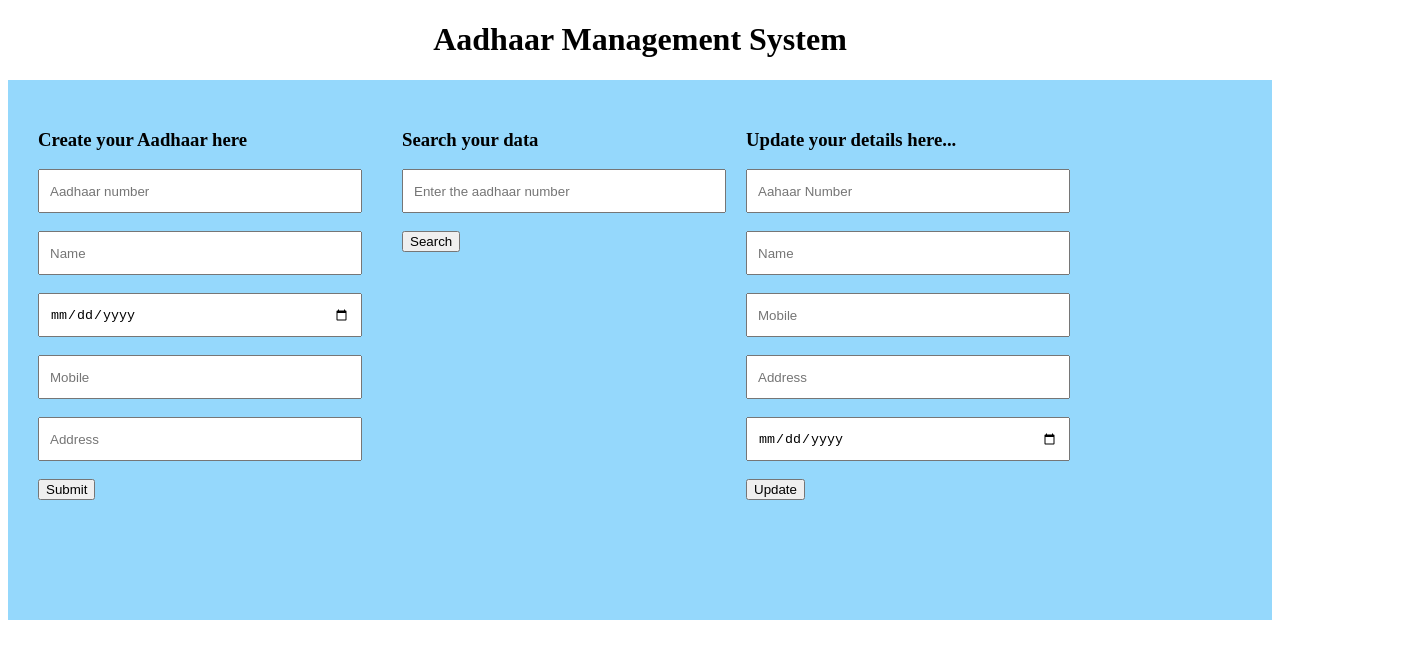
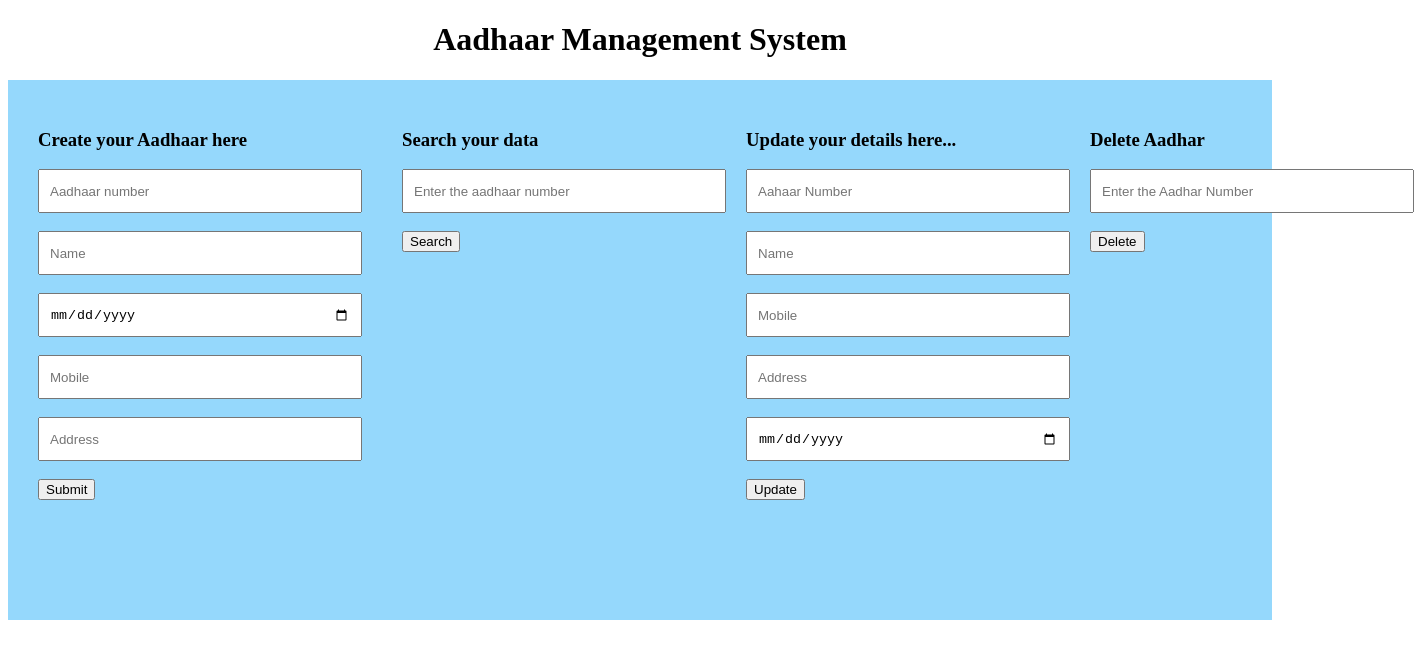
Before and after one commit to Rpv29/Aadhar-Frontend, a React (Vite) app: page / in a window 1280 px wide. Shown: the top 658 px of the page, 1414 px wide, since content can reach past the window. Built offline with nearby package versions, Linux system fonts and the light colour scheme; no server answers.

Commit message:
Hide inactive Aadhaar records UI update

```diff
--- a/src/App.jsx
+++ b/src/App.jsx
@@ -3,6 +3,7 @@
 import AadhaarForm from "./Aadhar_Form"
 import Getdetails from './Getdetails'
 import Update from './Update'
+import Delete from './Delete'
 
 function App() {
   return (
@@ -14,6 +15,7 @@
           <AadhaarForm></AadhaarForm><br /><br />
           <Getdetails></Getdetails>
           <Update></Update>
+          <Delete></Delete>
         </div>
 
     </div>
```
